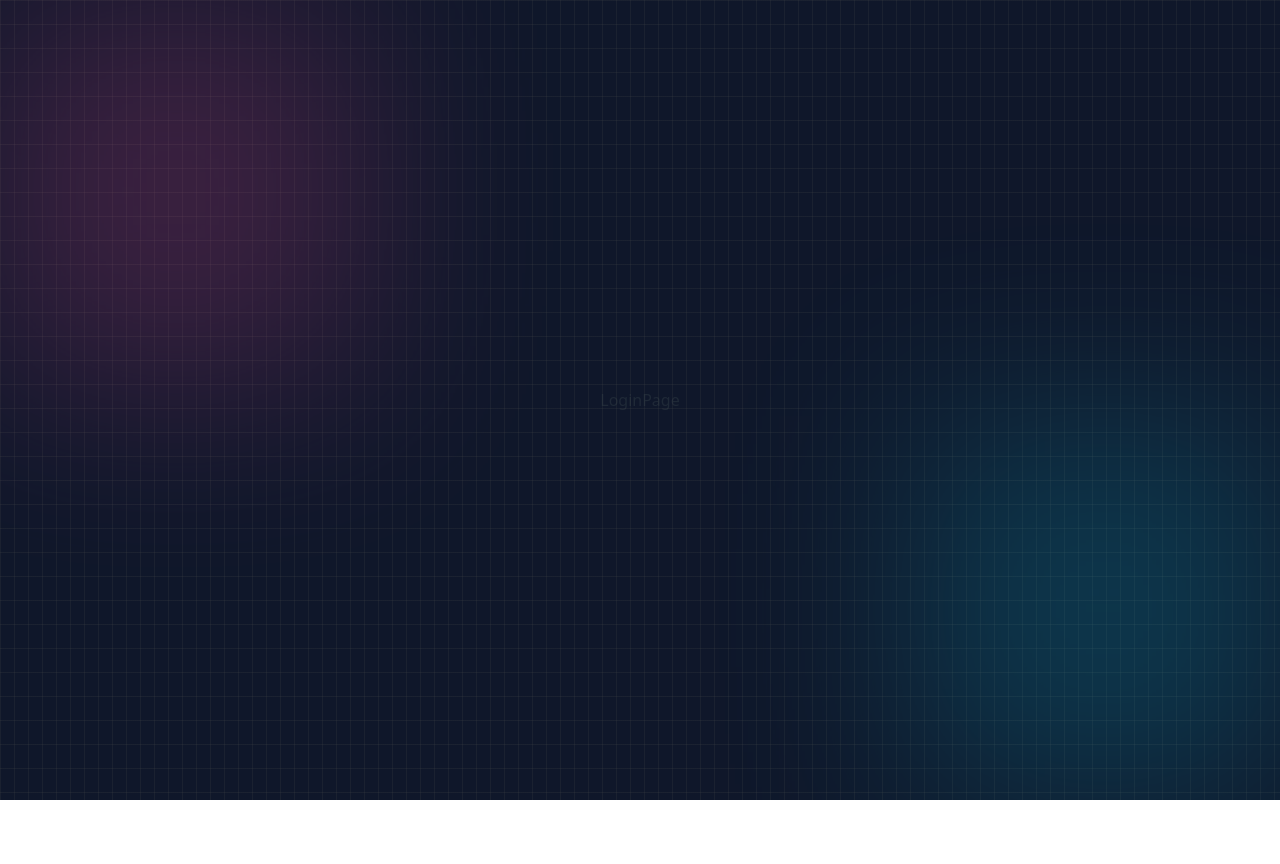
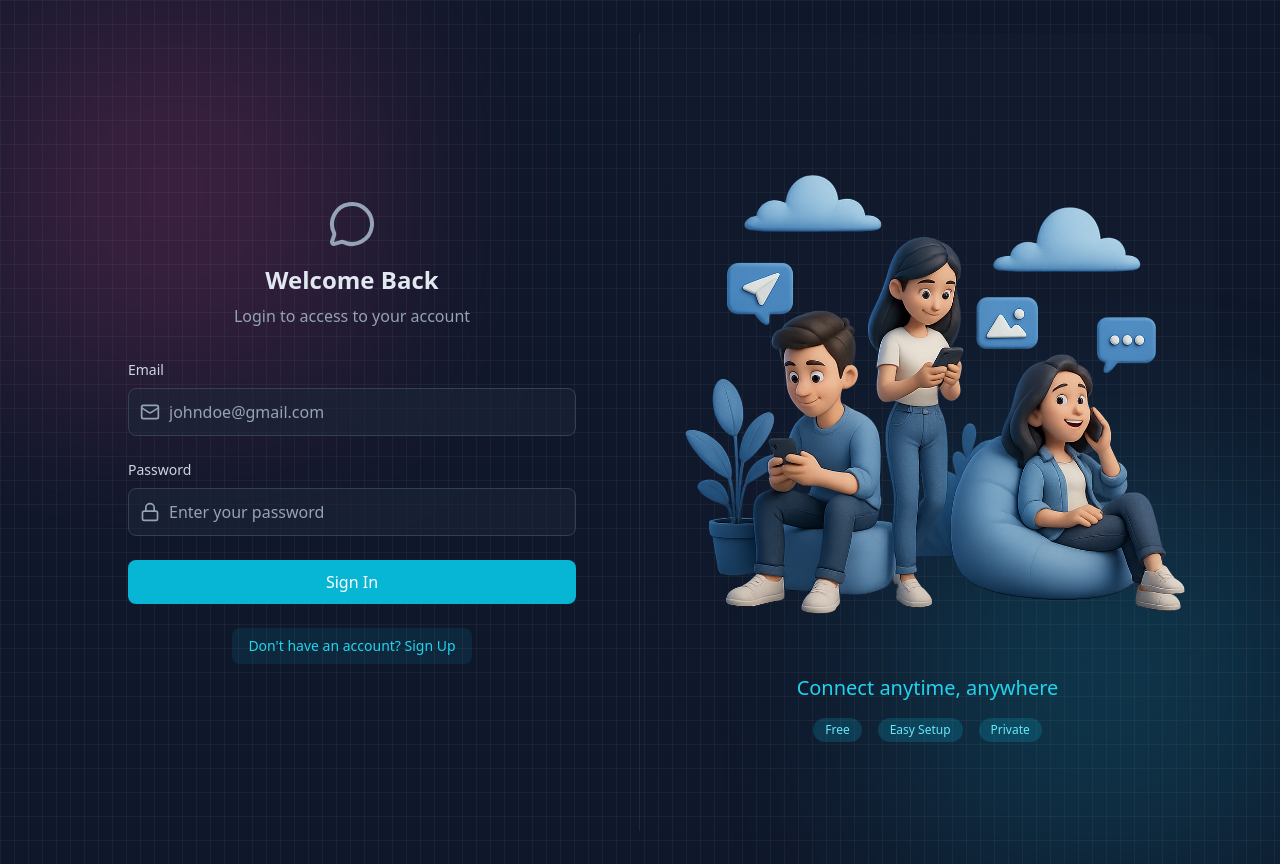
Before and after one commit to Mahmoud-stack-web/ChatApp, a React (Vite) app in the folder frontend/: page /login in a window 1280 px wide. Before the commit the page ends 800 px from the top, so only its background shows below. Built offline with nearby package versions, Linux system fonts and the light colour scheme; no server answers.

Commit message:
login & logout implemented

```diff
--- a/frontend/src/pages/ChatPage.jsx
+++ b/frontend/src/pages/ChatPage.jsx
@@ -1,7 +1,12 @@
-import React from "react";
+import { useAuthStore } from "../store/useAuthStore";
 
 function ChatPage() {
-  return <div>ChatPage</div>;
+  const { logout } = useAuthStore();
+  return (
+    <div className="z-10">
+      ChatPage
+      <button onClick={logout}>logout</button>
+    </div>
+  );
 }
-
 export default ChatPage;
--- a/frontend/src/pages/LoginPage.jsx
+++ b/frontend/src/pages/LoginPage.jsx
@@ -1,7 +1,120 @@
-import React from "react";
+import { useState } from "react";
+import { useAuthStore } from "../store/useAuthStore";
+import BorderAnimatedContainer from "../components/BorderAnimatedContainer";
+import {
+  MessageCircleIcon,
+  MailIcon,
+  LoaderIcon,
+  LockIcon,
+} from "lucide-react";
+import { Link } from "react-router";
 
 function LoginPage() {
-  return <div>LoginPage</div>;
+  const [formData, setFormData] = useState({ email: "", password: "" });
+  const { login, isLoggingIn } = useAuthStore();
+
+  const handleSubmit = (e) => {
+    e.preventDefault();
+    login(formData);
+  };
+
+  return (
+    <div className="w-full flex items-center justify-center p-4 bg-slate-900">
+      <div className="relative w-full max-w-6xl md:h-[800px] h-[650px]">
+        <BorderAnimatedContainer>
+          <div className="w-full flex flex-col md:flex-row">
+            <div className="md:w-1/2 p-8 flex items-center justify-center md:border-r border-slate-600/30">
+              <div className="w-full max-w-md">
+                <div className="text-center mb-8">
+                  <MessageCircleIcon className="w-12 h-12 mx-auto text-slate-400 mb-4" />
+                  <h2 className="text-2xl font-bold text-slate-200 mb-2">
+                    Welcome Back
+                  </h2>
+                  <p className="text-slate-400">
+                    Login to access to your account
+                  </p>
+                </div>
+
+                <form onSubmit={handleSubmit} className="space-y-6">
+                  <div>
+                    <label className="auth-input-label">Email</label>
+                    <div className="relative">
+                      <MailIcon className="auth-input-icon" />
+
+                      <input
+                        type="email"
+                        value={formData.email}
+                        onChange={(e) =>
+                          setFormData({ ...formData, email: e.target.value })
+                        }
+                        className="input"
+                        placeholder="johndoe@gmail.com"
+                      />
+                    </div>
+                  </div>
+
+                  <div>
+                    <label className="auth-input-label">Password</label>
+                    <div className="relative">
+                      <LockIcon className="auth-input-icon" />
+
+                      <input
+                        type="password"
+                        value={formData.password}
+                        onChange={(e) =>
+                          setFormData({ ...formData, password: e.target.value })
+                        }
+                        className="input"
+                        placeholder="Enter your password"
+                      />
+                    </div>
+                  </div>
+
+                  <button
+                    className="auth-btn"
+                    type="submit"
+                    disabled={isLoggingIn}
+                  >
+                    {isLoggingIn ? (
+                      <LoaderIcon className="w-full h-5 animate-spin text-center" />
+                    ) : (
+                      "Sign In"
+                    )}
+                  </button>
+                </form>
+
+                <div className="mt-6 text-center">
+                  <Link to="/signup" className="auth-link">
+                    Don't have an account? Sign Up
+                  </Link>
+                </div>
+              </div>
+            </div>
+
+            <div className="hidden md:w-1/2 md:flex items-center justify-center p-6 bg-gradient-to-bl from-slate-800/20 to-transparent">
+              <div>
+                <img
+                  src="/login.png"
+                  alt="People using mobile devices"
+                  className="w-full h-auto object-contain"
+                />
+                <div className="mt-6 text-center">
+                  <h3 className="text-xl font-medium text-cyan-400">
+                    Connect anytime, anywhere
+                  </h3>
+
+                  <div className="mt-4 flex justify-center gap-4">
+                    <span className="auth-badge">Free</span>
+                    <span className="auth-badge">Easy Setup</span>
+                    <span className="auth-badge">Private</span>
+                  </div>
+                </div>
+              </div>
+            </div>
+          </div>
+        </BorderAnimatedContainer>
+      </div>
+    </div>
+  );
 }
-
 export default LoginPage;
--- a/frontend/src/pages/SignUpPage.jsx
+++ b/frontend/src/pages/SignUpPage.jsx
@@ -76,7 +76,7 @@
                   <div>
                     <label className="auth-input-label">Password</label>
                     <div className="relative">
-                      <MailIcon className="auth-input-icon" />
+                      <LockIcon className="auth-input-icon" />
 
                       <input
                         type="password"
--- a/frontend/src/store/useAuthStore.js
+++ b/frontend/src/store/useAuthStore.js
@@ -6,6 +6,7 @@
   authUser: null,
   isCheckingAuth: true,
   isSigningUp: false,
+  isLoggingIn: false,
 
   checkAuth: async () => {
     try {
@@ -32,4 +33,29 @@
       set({ isSigningUp: false });
     }
   },
+
+  login: async (data) => {
+    set({ isLoggingIn: true });
+    try {
+      const res = await axiosInstance.post("/auth/login", data);
+      set({ authUser: res.data });
+
+      toast.success("Logged in successfully");
+    } catch (error) {
+      toast.error(error.response.data.message);
+    } finally {
+      set({ isLoggingIn: false });
+    }
+  },
+
+  logout: async () => {
+    try {
+      await axiosInstance.post("/auth/logout");
+      set({ authUser: null });
+      toast.success("Logged out successfully");
+    } catch (error) {
+      toast.error("Error logging out");
+      console.log("Logout error:", error);
+    }
+  },
 }));
```
